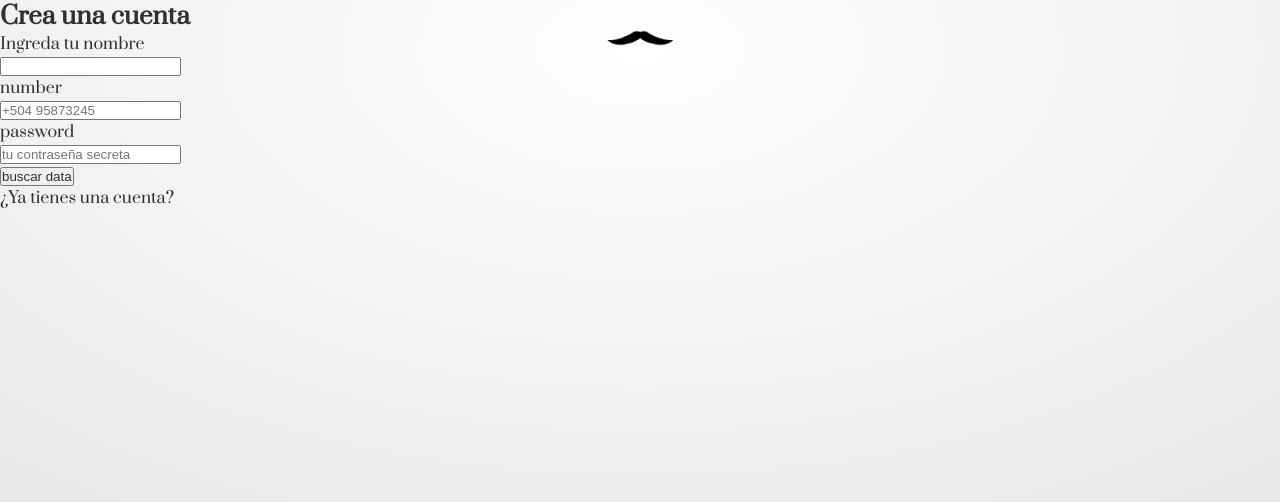
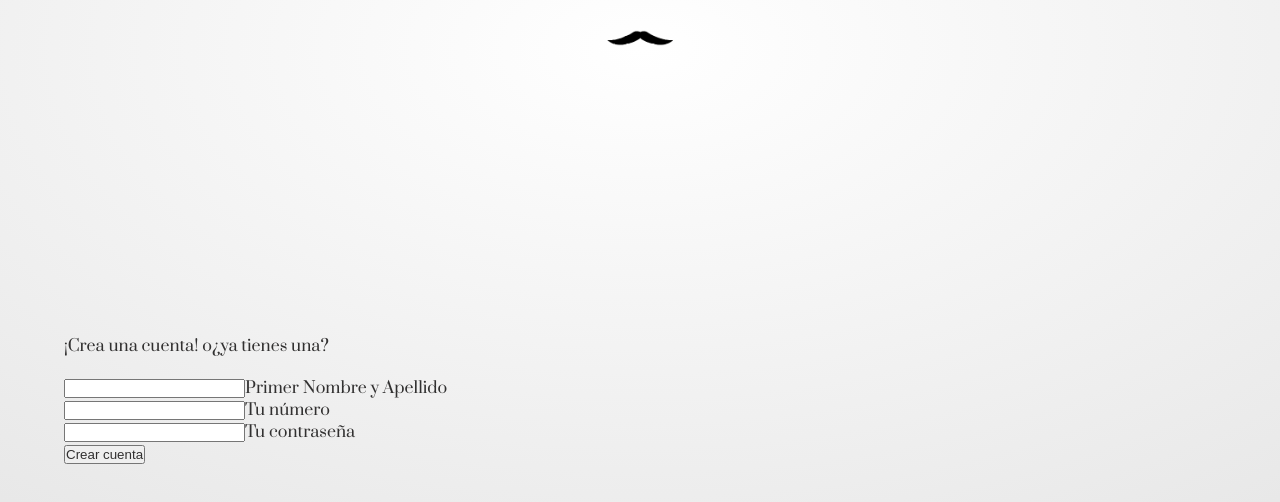
Before and after one commit to srtager555/barbershop-appointmentlist, a Next.js app: page /registrar in a window 1280 px wide. Shown: the top 502 px of the page. Built offline with nearby package versions, Linux system fonts and the light colour scheme; no server answers.

Commit message:
I created create user and singin layout with styles

```diff
--- a/src/components/form.tsx
+++ b/src/components/form.tsx
@@ -4,34 +4,60 @@ import Link from "next/link";
 import styles from "@styles/Form.module.scss";
 
 const Form = ({ type, callback }: { type: "login" | "regis"; callback: Function }) => (
+	<div className={`${styles.container}`}>
+		<p className={styles.title}>
+			{type === "login" ? (
 				<>
-		<h2 className={styles.title}>{type === "login" ? "Inicia Sesion" : "Crea una cuenta"}</h2>
+					{"¡Inicia sesión! o "}
+					<Link href="/registrar" className={styles.cta}>
+						¿no tienes una cuenta?
+					</Link>
+				</>
+			) : (
+				<>
+					{"¡Crea una cuenta! o"}
+					<Link href="/login" className={styles.cta}>
+						¿ya tienes una?
+					</Link>
+				</>
+			)}
+		</p>
 		<form className={styles["form"]} onSubmit={(e: FormEvent) => callback(e)}>
 			{type === "login" ? (
 				""
 			) : (
 				<>
-					<p>Ingreda tu nombre</p>
-					<input id="name" name="name" type="text" required />
+					<div className={styles.inputContainer}>
+						<input
+							className={styles.input}
+							id="name"
+							name="name"
+							type="text"
+							required
+						/>
+						<span className={styles.name}>Primer Nombre y Apellido</span>
+					</div>
 				</>
 			)}
-			<p>number</p>
-			<input id="phone" name="phone" type="text" placeholder="+504 95873245" required />
-			<p>password</p>
+			<div className={styles.inputContainer}>
+				<input className={styles.input} id="phone" name="phone" type="text" required />
+				<span className={styles.name}>Tu número</span>
+			</div>
+			<div className={styles.inputContainer}>
 				<input
+					className={styles.input}
 					id="password"
 					name="password"
 					type="password"
-				placeholder="tu contraseña secreta"
 					required
 				/>
-			<br />
-			<button>buscar data</button>
+				<span className={styles.name}>Tu contraseña</span>
+			</div>
+			<button className={styles["btn-action"]}>
+				{type === "login" ? "Buscar cuenta" : "Crear cuenta"}
+			</button>
 		</form>
-		<Link href={type === "login" ? "/registrar" : "/login"}>
-			{type === "login" ? "Crear cuenta" : "¿Ya tienes una cuenta?"}
-		</Link>
-	</>
+	</div>
 );
 
 export default Form;
```
Lines whose indentation alone changed are shown as unchanged.
